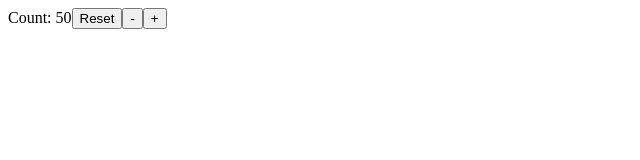
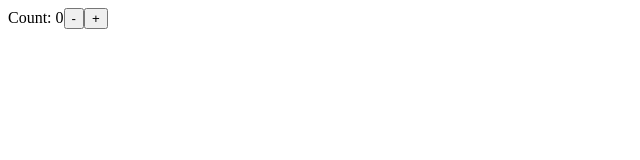
Before and after one commit to rhunce/sandbox, a React (Create React App) app in the folder react_typescript/: page / in a window 1280 px wide. Shown: the top 160 px of the page, without its empty margins (0-640 px from the left). Built offline with nearby package versions, Linux system fonts and the light colour scheme.

Commit message:
Convert useReducer files to .tsx

```diff
--- a/react_typescript/src/index.tsx
+++ b/react_typescript/src/index.tsx
@@ -1,6 +1,6 @@
 import React from 'react';
 import ReactDOM from 'react-dom';
-import App from './useReducer/components/App.js';
+import App from './useReducer/components/App';
 // Modify above line to show App from different directories
 
 ReactDOM.render(
--- a/react_typescript/src/useReducer/components/App.js
+++ b/react_typescript/src/useReducer/components/App.tsx
@@ -1,9 +1,9 @@
-import Counter from './Counter.js';
+import { Counter } from './Counter';
 
 const App = () => {
   return (
     <div>
-      <Counter initialCount={50} />
+      <Counter />
       {/* Lazy initialization */}
       {/* <Counter initialCount={50}/> */}
     </div>
--- a/react_typescript/src/useReducer/components/Counter.js
+++ /dev/null
@@ -1,64 +0,0 @@
-import { useReducer } from 'react';
-
-// const initialState = { count: 0 };
-
-// function reducer(state, action) {
-//   switch (action.type) {
-//     case 'increment':
-//       return { count: state.count + 1 };
-//     case 'decrement':
-//       return { count: state.count - 1 };
-//     default:
-//       throw new Error();
-//   }
-// }
-
-// export default function App() {
-//   const [state, dispatch] = useReducer(reducer, initialState);
-
-//   return (
-//     <>
-//       Count: {state.count}
-//       <button onClick={() => dispatch({ type: 'decrement' })}>-</button>
-//       <button onClick={() => dispatch({ type: 'increment' })}>+</button>
-//     </>
-//   );
-// }
-
-// ******************************************************
-
-
-// Lazy initialization
-
-function init(initialCount) {
-  return { count: initialCount };
-}
-
-function reducer(state, action) {
-  switch (action.type) {
-    case 'increment':
-      return { count: state.count + 1 };
-    case 'decrement':
-      return { count: state.count - 1 };
-    case 'reset':
-      return init(action.payload);
-    default:
-      throw new Error();
-  }
-}
-
-export default function Counter({ initialCount }) {
-  const [state, dispatch] = useReducer(reducer, initialCount, init);
-  return (
-    <>
-      Count: {state.count}
-      <button
-        onClick={() => dispatch({ type: 'reset', payload: initialCount })}
-      >
-        Reset
-      </button>
-      <button onClick={() => dispatch({ type: 'decrement' })}>-</button>
-      <button onClick={() => dispatch({ type: 'increment' })}>+</button>
-    </>
-  );
-}
--- /dev/null
+++ b/react_typescript/src/useReducer/components/Counter.tsx
@@ -0,0 +1,70 @@
+import React, { ReactElement, useReducer } from 'react';
+
+import { TAction, TState } from '../types/appTypes';
+// Lazy initialization
+// import { TAction, TCounterProps, TInitialCount, TInitialState, TState } from '../types/appTypes';
+
+const initialState: TState = { count: 0 };
+
+function reducer(state: TState, action: TAction): TState {
+  switch (action.type) {
+    case 'increment':
+      return { count: state.count + 1 };
+    case 'decrement':
+      return { count: state.count - 1 };
+    default:
+      throw new Error();
+  }
+}
+
+export const Counter: React.FC = (): ReactElement => {
+  const [state, dispatch] = useReducer(reducer, initialState);
+
+  return (
+    <>
+      Count: {state.count}
+      <button onClick={() => dispatch({ type: 'decrement' })}>-</button>
+      <button onClick={() => dispatch({ type: 'increment' })}>+</button>
+    </>
+  );
+}
+
+// ******************************************************
+
+// Lazy initialization
+// function init(initialCount: TInitialCount): TInitialState {
+//   return { count: initialCount };
+// }
+
+// function reducer(state: TState, action: TAction): TState {
+//   switch (action.type) {
+//     case 'increment':
+//       return { count: state.count + 1 };
+//     case 'decrement':
+//       return { count: state.count - 1 };
+//     case 'reset':
+//       return init(action.payload);
+//     default:
+//       throw new Error();
+//   }
+// }
+
+// export const Counter: React.FC<TCounterProps> = ({ initialCount }): ReactElement => {
+//   const [state, dispatch] = useReducer(reducer, initialCount, init);
+//   return (
+//     <>
+//       Count: {state.count}
+//       <button
+//         onClick={() => dispatch({ type: 'reset', payload: initialCount })}
+//       >
+//         Reset
+//       </button>
+//       <button
+//         onClick={() => dispatch({ type: 'decrement' })}
+//       >-</button>
+//       <button
+//         onClick={() => dispatch({ type: 'increment' })}
+//       >+</button>
+//     </>
+//   );
+// };
--- /dev/null
+++ b/react_typescript/src/useReducer/types/appTypes.ts
@@ -0,0 +1,22 @@
+export type TState = {
+  count: number
+} | any
+
+export type TAction = {
+  type: string,
+  payload?: any
+}
+
+// Lazy initialization
+
+export type TInitialCount = {
+  initialCount: number
+}
+
+export type TInitialState = {
+  count: TInitialCount
+}
+
+export type TCounterProps = {
+  initialCount: number
+}
```
